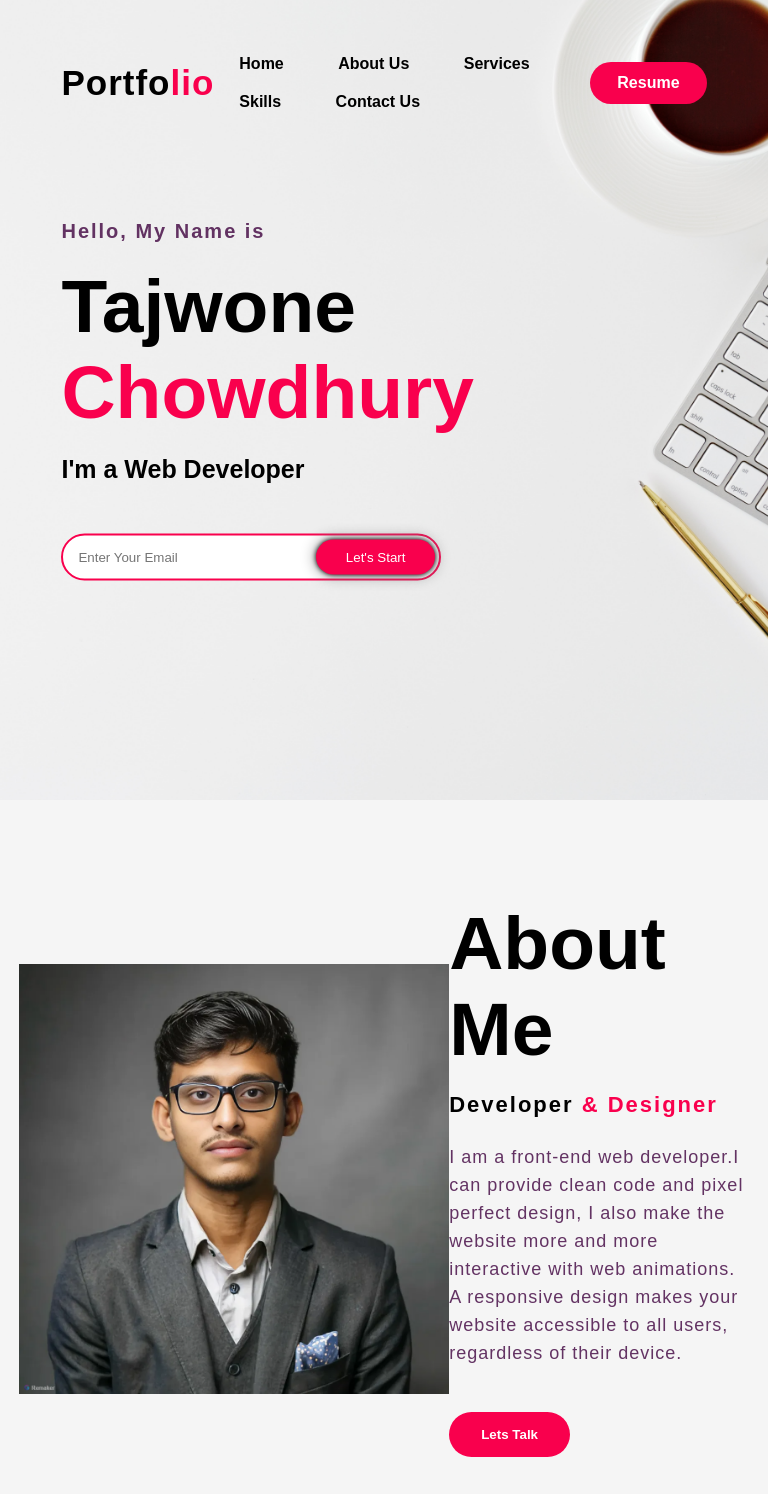
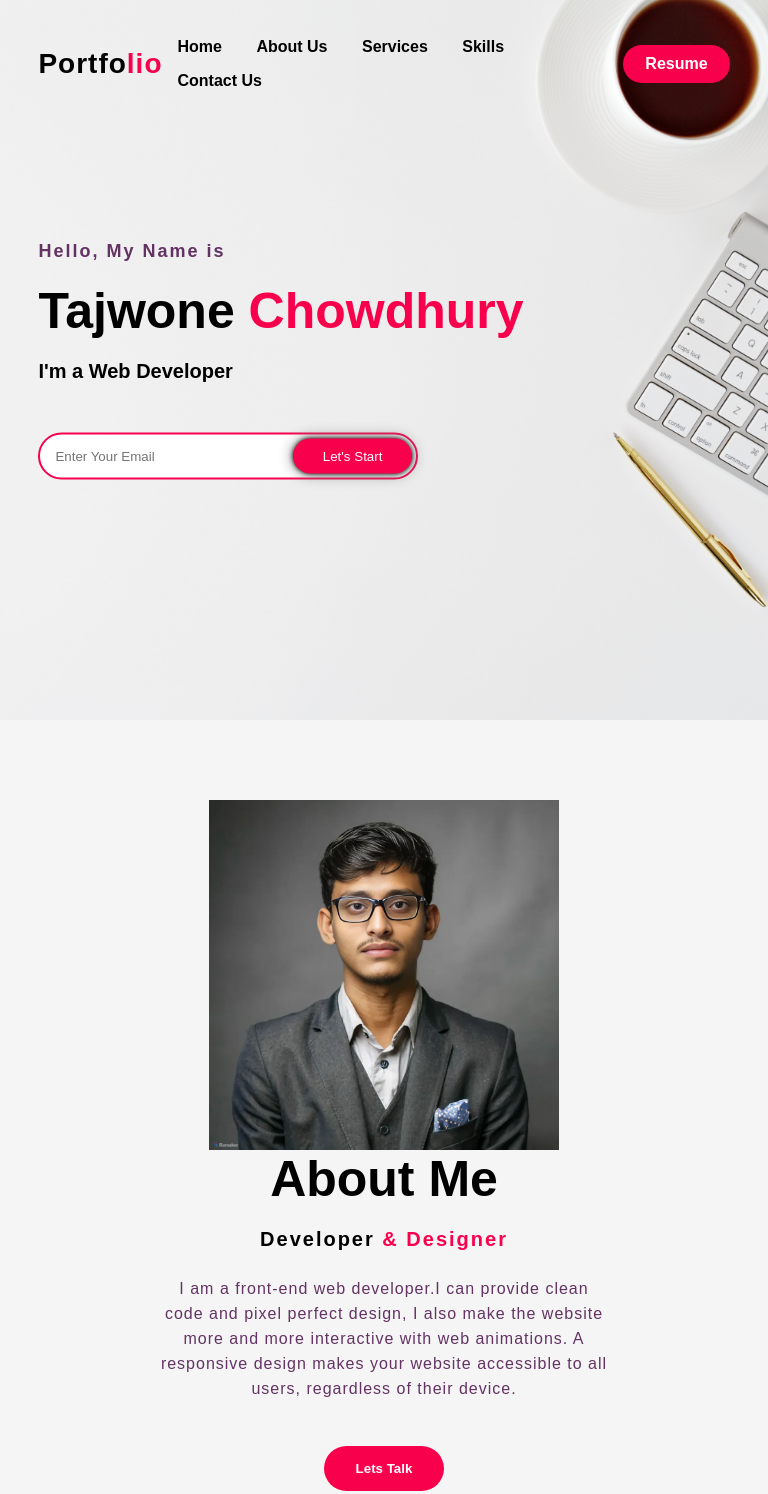
Before and after one commit to tajwone17/portfolio_website, a plain HTML site: page index.html in a window 768 px wide. Shown: the top 1494 px of the page. Drawn offline with Linux system fonts and the light colour scheme; a web font is replaced by a local one.

Commit message:
Add responsive styles for medium screens in style.css

```diff
--- a/style.css
+++ b/style.css
@@ -445,3 +445,118 @@ footer p:nth-child(2) {
     height: 85vh;
   }
 }
+@media only screen and (max-width: 1024px) and (min-width: 600px) {
+  .hero {
+    height: 90vh;
+    background-size: cover;
+  }
+
+  nav {
+    padding: 30px 5%;
+  }
+
+  .logo {
+    font-size: 28px;
+  }
+
+  nav ul li {
+    padding: 8px 15px;
+  }
+
+  .btn {
+    padding: 8px 20px;
+  }
+
+  .content {
+    top: 45%;
+    left: 5%;
+  }
+
+  h1 {
+    font-size: 50px;
+  }
+
+  h3 {
+    font-size: 20px;
+  }
+
+  h4 {
+    font-size: 18px;
+  }
+
+  .about {
+    padding: 80px 0;
+  }
+
+  .about img {
+    width: 350px;
+  }
+
+  .about-text {
+    width: 450px;
+  }
+
+  .about-text h2 {
+    font-size: 50px;
+  }
+
+  .about-text h5 {
+    font-size: 20px;
+  }
+
+  .about-text p {
+    font-size: 16px;
+    line-height: 25px;
+  }
+
+  .main {
+    flex-direction: column;
+    text-align: center;
+  }
+
+  .service {
+    padding: 80px 0;
+  }
+
+  .title h2 {
+    font-size: 50px;
+  }
+
+  .box {
+    flex-wrap: wrap;
+  }
+
+  .card {
+    width: 280px;
+    height: auto;
+    padding: 20px;
+    margin: 10px;
+  }
+
+  .card i {
+    font-size: 40px;
+  }
+
+  h5 {
+    font-size: 20px;
+  }
+
+  .pra p {
+    font-size: 14px;
+    line-height: 22px;
+  }
+
+  .card .button {
+    padding: 8px 18px;
+  }
+
+  .contact-me p {
+    font-size: 25px;
+  }
+
+  .social a {
+    width: 40px;
+    height: 40px;
+    font-size: 18px;
+  }
+}
```
